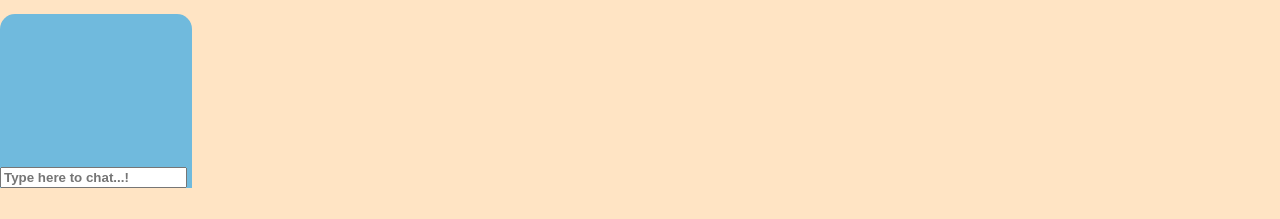
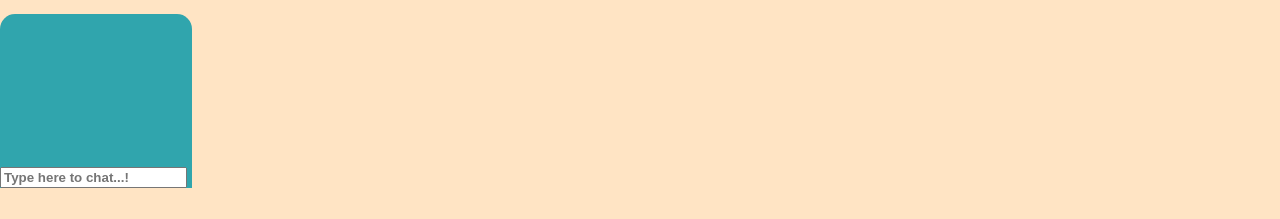
Before and after one commit to JagadeeswaranKB/Tri_Sparkers, a plain HTML site: page index.html in a window 1280 px wide. Shown: the part 1760-1979 px from the top of the page. Drawn offline with Linux system fonts and the light colour scheme.

Commit message:
Update styles.css

```diff
--- a/Assets/css/styles.css
+++ b/Assets/css/styles.css
@@ -125,7 +125,7 @@ body {
   }
 
   .chatbot{
-    background-color: #70badd;
+    background-color: rgb(48, 165, 173);
     width: 192px;
     border-top-left-radius: 15px;
     border-top-right-radius: 15px;
```
